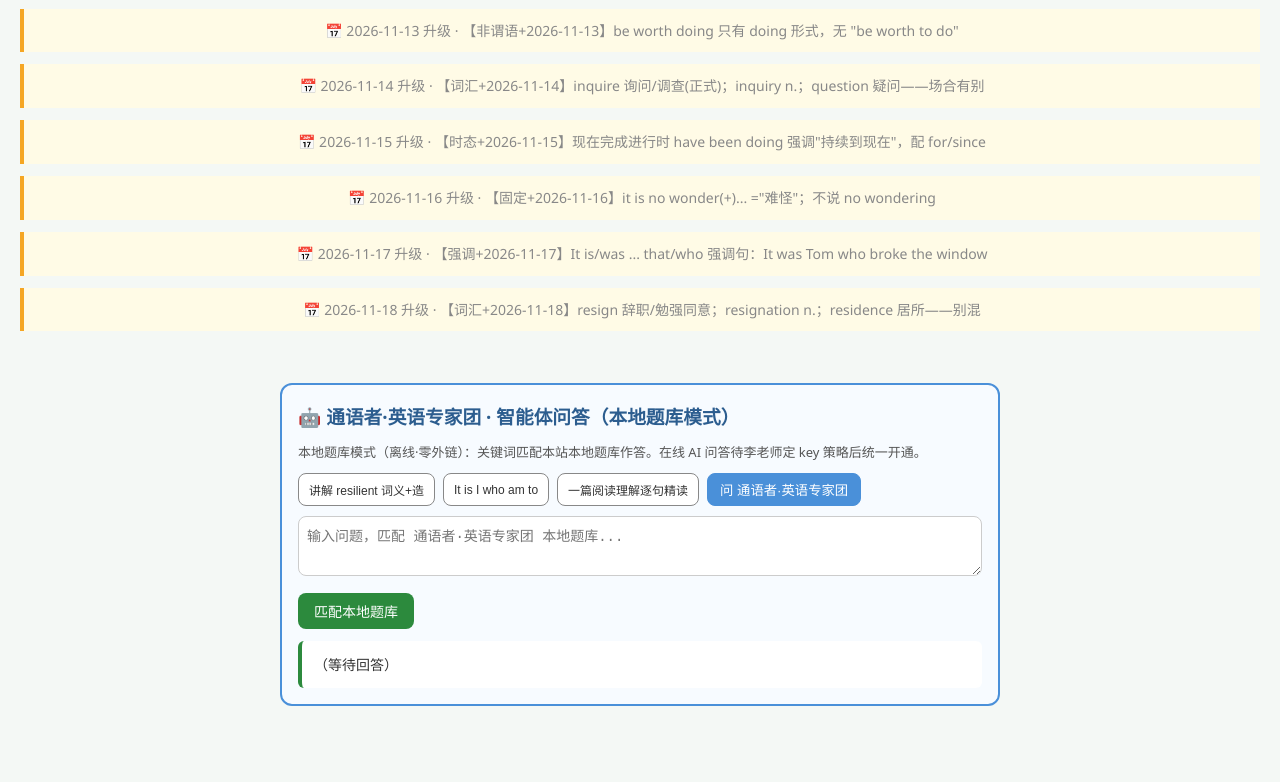
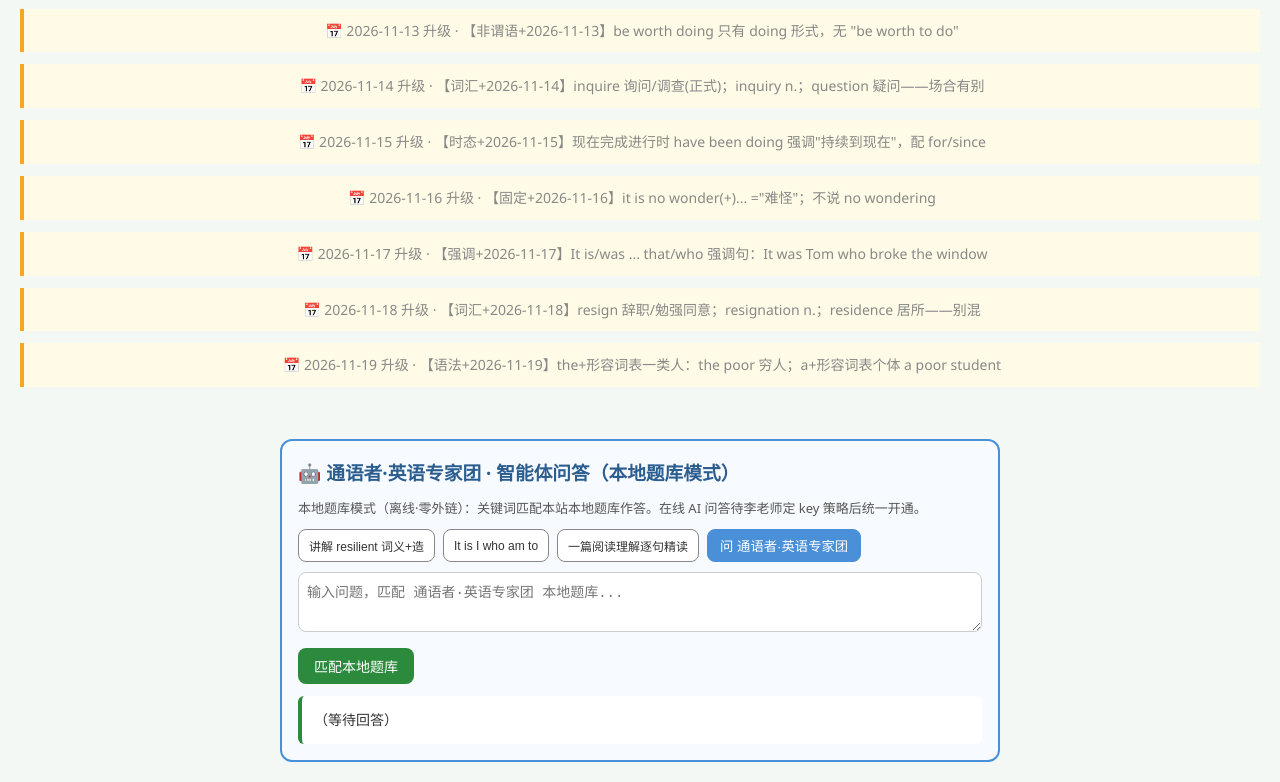
Before and after one commit to dapengzhanchi141345/li-yanming-english, a plain HTML site: page index.html in a window 1280 px wide. Shown: the part 2106-2888 px from the top of the page. Before the commit the page ends 2832 px from the top, so only its background shows below. Drawn offline with Linux system fonts and the light colour scheme.

Commit message:
english 12独立站升级 2026-11-19

```diff
--- a/index.html
+++ b/index.html
@@ -135,6 +135,8 @@ footer{text-align:center;padding:20px;color:#888;font-size:13px;margin-top:30px;
 <div style="background:#fffbe6;border-left:4px solid #f5a623;padding:10px;margin:12px 0;font-size:14px">📅 2026-11-17 升级 · 【强调+2026-11-17】It is/was ... that/who 强调句：It was Tom who broke the window</div>
 
 <div style="background:#fffbe6;border-left:4px solid #f5a623;padding:10px;margin:12px 0;font-size:14px">📅 2026-11-18 升级 · 【词汇+2026-11-18】resign 辞职/勉强同意；resignation n.；residence 居所——别混</div>
+
+<div style="background:#fffbe6;border-left:4px solid #f5a623;padding:10px;margin:12px 0;font-size:14px">📅 2026-11-19 升级 · 【语法+2026-11-19】the+形容词表一类人：the poor 穷人；a+形容词表个体 a poor student</div>
 </footer>
 
 <script>
```
